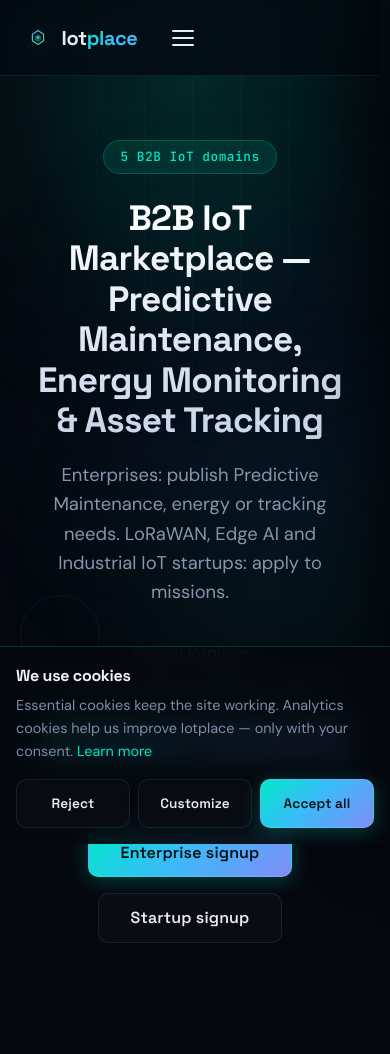
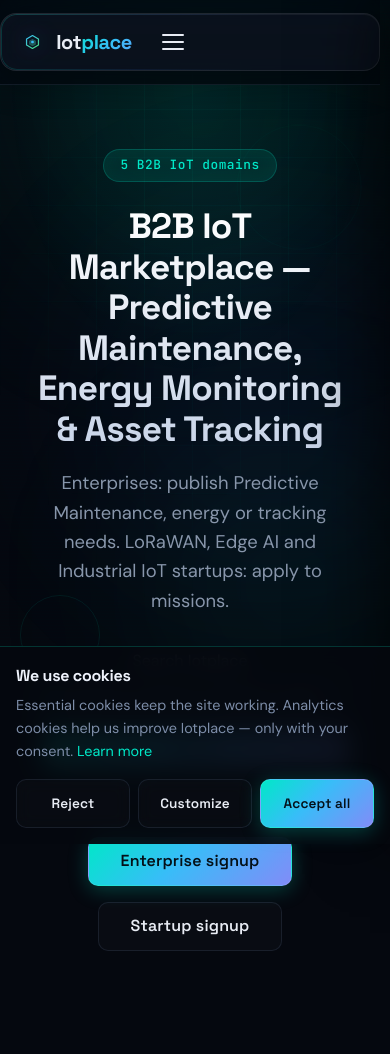
Before and after one commit to Colin-tech-VS/Iotplace, a Flask app: page / in a window 390 px wide. Shown: the top 1054 px of the page. Run offline with Flask 3, Linux system fonts and the light colour scheme; data that the repository does not hold is empty; some libraries are stand-ins or nearby versions.

Commit message:
ui(nav): restore floating glass pill + add direct directory links alongside mega-menu
- Brought back the floating glass "pill" navbar (the look that worked best):
  subtle translucent glass, rounded, accent sheen — not a heavy dark block,
  not bare transparent.
- Added direct top-level links (Startups / Enterprises / Projects) next to the
  "Discover" mega-menu, per request. Mega slimmed to 2 columns (Platform +
  unified-search feature) to avoid duplicating the now-direct directories.
- Nav collapses to the mobile menu at ≤900px (was 768) so the wider pill never
  crowds or wraps to a second line; other responsive rules stay at ≤768px.
- Bumped style.css v=17.

Verified: flow_check green; desktop screenshots (pill closed + mega open) show
one-line layout, no wrapping.

```diff
--- a/compte/templates/compte_layout.html
+++ b/compte/templates/compte_layout.html
@@ -9,7 +9,7 @@
     <link rel="preconnect" href="https://fonts.googleapis.com">
     <link rel="preconnect" href="https://fonts.gstatic.com" crossorigin>
     <link href="https://fonts.googleapis.com/css2?family=DM+Sans:ital,opsz,wght@0,9..40,400;0,9..40,500;0,9..40,600;0,9..40,700&family=JetBrains+Mono:wght@400;500&family=Space+Grotesk:wght@500;600;700&display=swap" rel="stylesheet">
-    <link rel="stylesheet" href="{{ url_for('vitrine.static', filename='css/style.css') }}?v=16">
+    <link rel="stylesheet" href="{{ url_for('vitrine.static', filename='css/style.css') }}?v=17">
     <link rel="stylesheet" href="{{ url_for('vitrine.static', filename='css/iot-theme.css') }}?v=3">
     <link rel="stylesheet" href="{{ url_for('vitrine.static', filename='css/scrollbars.css') }}?v=1">
     <link rel="stylesheet" href="{{ url_for('vitrine.static', filename='css/compte-dashboard.css') }}?v=5">
--- a/vitrine/static/css/style.css
+++ b/vitrine/static/css/style.css
@@ -284,25 +284,14 @@ main { flex: 1; }
 a { color: var(--accent); text-decoration: none; transition: color 0.2s; }
 a:hover { color: #33e0be; }
 
-/* ── Navbar — transparent, integrated directly over the page (no dark bar) ── */
+/* ── Navbar — floating glass pill, integrated over the page background ── */
 .navbar {
     position: sticky;
     top: 0;
     z-index: 100;
-    padding: 0.6rem 0;
+    padding: 0.8rem 0;
     background: transparent;
     border: none;
-    transition: background 0.25s ease, backdrop-filter 0.25s ease;
-}
-
-/* On scroll, only a faint blur veil (no solid dark container) keeps links
-   legible over content — kept extremely light so the bar still reads as
-   "part of the page". */
-.navbar.scrolled {
-    backdrop-filter: blur(10px);
-    -webkit-backdrop-filter: blur(10px);
-    -webkit-mask-image: linear-gradient(to bottom, #000 65%, transparent);
-    mask-image: linear-gradient(to bottom, #000 65%, transparent);
 }
 
 .nav-inner {
@@ -311,13 +300,39 @@ a:hover { color: #33e0be; }
     align-items: center;
     justify-content: flex-start;
     flex-wrap: nowrap;
-    gap: 0.4rem;
-    height: 56px;
-    background: transparent;
-    border: none;
-}
-
-.nav-inner > .logo { margin-right: 1.5rem; flex-shrink: 0; }
+    gap: 0.35rem;
+    height: 58px;
+    padding: 0 0.5rem 0 1.1rem;
+    border-radius: 16px;
+    background: rgba(16, 22, 36, 0.6);
+    backdrop-filter: blur(18px) saturate(140%);
+    -webkit-backdrop-filter: blur(18px) saturate(140%);
+    border: 1px solid rgba(255, 255, 255, 0.09);
+    box-shadow:
+        0 10px 36px rgba(0, 0, 0, 0.3),
+        inset 0 1px 0 rgba(255, 255, 255, 0.06);
+    transition: background 0.25s ease;
+}
+
+/* A touch more solid once scrolled, for legibility over content. */
+.navbar.scrolled .nav-inner { background: rgba(13, 18, 30, 0.82); }
+
+/* Faint accent sheen along the pill's top edge. */
+.nav-inner::before {
+    content: "";
+    position: absolute;
+    inset: 0;
+    border-radius: inherit;
+    padding: 1px;
+    background: linear-gradient(120deg, rgba(0, 232, 200, 0.35), rgba(59, 130, 246, 0.18) 40%, transparent 70%);
+    -webkit-mask: linear-gradient(#000 0 0) content-box, linear-gradient(#000 0 0);
+    -webkit-mask-composite: xor;
+    mask-composite: exclude;
+    opacity: 0.55;
+    pointer-events: none;
+}
+
+.nav-inner > .logo { margin-right: 1.25rem; flex-shrink: 0; }
 
 .logo {
     display: flex;
@@ -389,7 +404,7 @@ a:hover { color: #33e0be; }
     top: calc(100% + 0.3rem);
     left: 50%;
     transform: translateX(-50%) translateY(-6px);
-    width: min(720px, calc(100vw - 2rem));
+    width: min(540px, calc(100vw - 2rem));
     padding: 1.1rem;
     background: rgba(16, 22, 36, 0.96);
     backdrop-filter: blur(20px) saturate(140%);
@@ -410,7 +425,7 @@ a:hover { color: #33e0be; }
 }
 .nav-mega-grid {
     display: grid;
-    grid-template-columns: 1fr 1fr 1.2fr;
+    grid-template-columns: 1fr 1.15fr;
     gap: 1.1rem;
 }
 .nav-mega-label {
@@ -1626,8 +1641,8 @@ a:hover { color: #33e0be; }
     }
 }
 
-/* ── Responsive ── */
-@media (max-width: 768px) {
+/* ── Responsive: navbar collapses a bit earlier so the pill never crowds ── */
+@media (max-width: 900px) {
     .nav-toggle { display: flex; }
 
     .nav-links {
@@ -1718,7 +1733,10 @@ a:hover { color: #33e0be; }
         padding: 0.35rem 0;
         margin-top: 0.5rem;
     }
-
+}
+
+/* ── Responsive (non-nav) ── */
+@media (max-width: 768px) {
     .hero { padding: 4rem 0 3rem; }
     .hero-stats { gap: 1.5rem; }
 
--- a/vitrine/templates/base.html
+++ b/vitrine/templates/base.html
@@ -43,7 +43,7 @@
     <link rel="preconnect" href="https://fonts.googleapis.com">
     <link rel="preconnect" href="https://fonts.gstatic.com" crossorigin>
     <link href="https://fonts.googleapis.com/css2?family=DM+Sans:ital,opsz,wght@0,9..40,400;0,9..40,500;0,9..40,600;0,9..40,700;1,9..40,400&family=JetBrains+Mono:wght@400;500&family=Space+Grotesk:wght@500;600;700&display=swap" rel="stylesheet">
-    <link rel="stylesheet" href="{{ url_for('vitrine.static', filename='css/style.css') }}?v=16">
+    <link rel="stylesheet" href="{{ url_for('vitrine.static', filename='css/style.css') }}?v=17">
     <link rel="stylesheet" href="{{ url_for('vitrine.static', filename='css/iot-theme.css') }}?v=3">
     <link rel="stylesheet" href="{{ url_for('vitrine.static', filename='css/scrollbars.css') }}?v=1">
     <link rel="stylesheet" href="{{ url_for('vitrine.static', filename='css/toast.css') }}?v=1">
@@ -78,8 +78,11 @@
             <button class="nav-toggle" aria-label="{{ t('nav.menu') }}" onclick="document.querySelector('.nav-links').classList.toggle('open')">
                 <span></span><span></span><span></span>
             </button>
-            {% set discover_endpoints = ('vitrine.enterprises','vitrine.enterprise_detail','vitrine.startups','vitrine.startup_detail','vitrine.projects','vitrine.project_detail','vitrine.search','vitrine.about','vitrine.pricing','vitrine.domains_index','vitrine.domain_detail') %}
+            {% set discover_endpoints = ('vitrine.search','vitrine.about','vitrine.pricing','vitrine.domains_index','vitrine.domain_detail') %}
             <ul class="nav-links">
+                <li><a href="{{ url_for('vitrine.startups') }}" {% if request.endpoint in ('vitrine.startups','vitrine.startup_detail') %}class="active"{% endif %}>{{ t('nav.startups') }}</a></li>
+                <li><a href="{{ url_for('vitrine.enterprises') }}" {% if request.endpoint in ('vitrine.enterprises','vitrine.enterprise_detail') %}class="active"{% endif %}>{{ t('nav.enterprises') }}</a></li>
+                <li><a href="{{ url_for('vitrine.projects') }}" {% if request.endpoint in ('vitrine.projects','vitrine.project_detail') %}class="active"{% endif %}>{{ t('nav.projects') }}</a></li>
                 <li class="nav-mega" data-nav-mega>
                     <button type="button" class="nav-mega-toggle{% if request.endpoint in discover_endpoints %} active{% endif %}" aria-expanded="false" aria-haspopup="true" aria-controls="nav-mega-menu" id="nav-mega-toggle">
                         {{ t('nav.discover') }}
@@ -87,21 +90,6 @@
                     </button>
                     <div class="nav-mega-menu" id="nav-mega-menu" role="menu" aria-labelledby="nav-mega-toggle">
                         <div class="nav-mega-grid">
-                            <div class="nav-mega-col">
-                                <span class="nav-mega-label">{{ t('nav.mega.directories') }}</span>
-                                <a class="nav-mega-item" role="menuitem" href="{{ url_for('vitrine.startups') }}">
-                                    <span class="nav-mega-item-title">{{ t('nav.startups') }}</span>
-                                    <span class="nav-mega-item-desc">{{ t('nav.mega.startups_desc') }}</span>
-                                </a>
-                                <a class="nav-mega-item" role="menuitem" href="{{ url_for('vitrine.enterprises') }}">
-                                    <span class="nav-mega-item-title">{{ t('nav.enterprises') }}</span>
-                                    <span class="nav-mega-item-desc">{{ t('nav.mega.enterprises_desc') }}</span>
-                                </a>
-                                <a class="nav-mega-item" role="menuitem" href="{{ url_for('vitrine.projects') }}">
-                                    <span class="nav-mega-item-title">{{ t('nav.projects') }}</span>
-                                    <span class="nav-mega-item-desc">{{ t('nav.mega.projects_desc') }}</span>
-                                </a>
-                            </div>
                             <div class="nav-mega-col">
                                 <span class="nav-mega-label">{{ t('nav.mega.platform') }}</span>
                                 <a class="nav-mega-item" role="menuitem" href="{{ url_for('vitrine.domains_index') }}">
```
